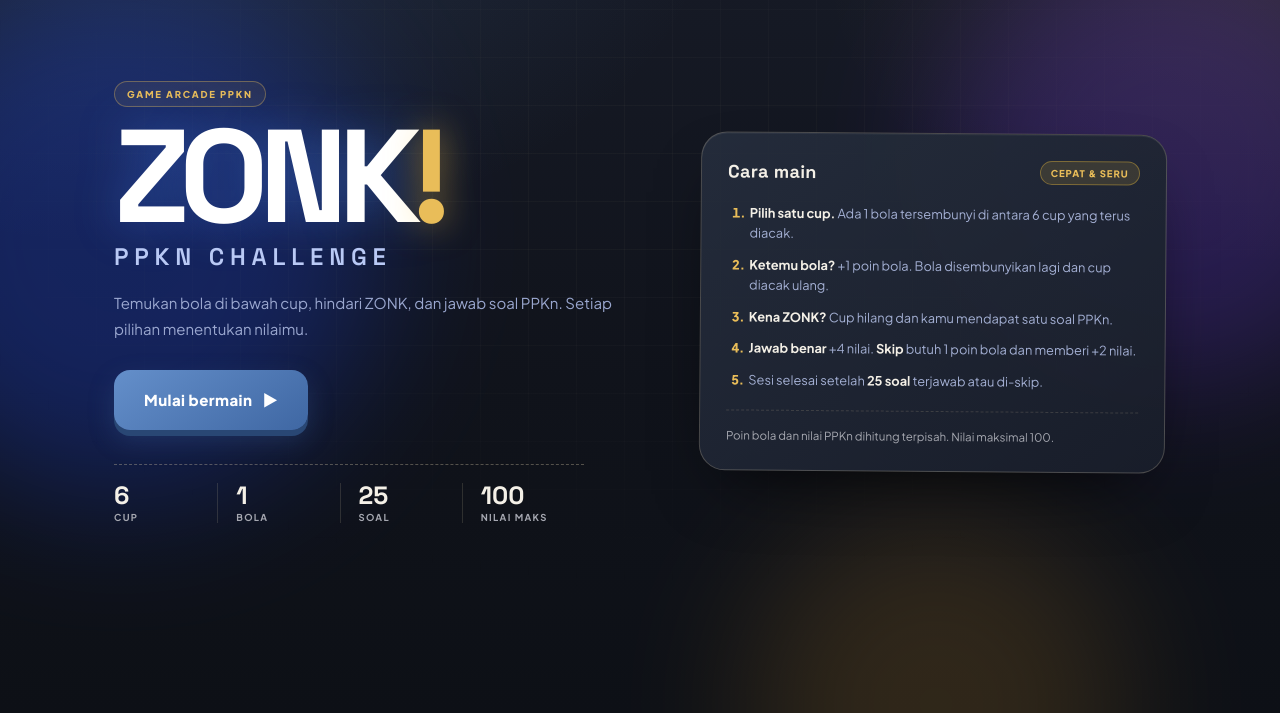
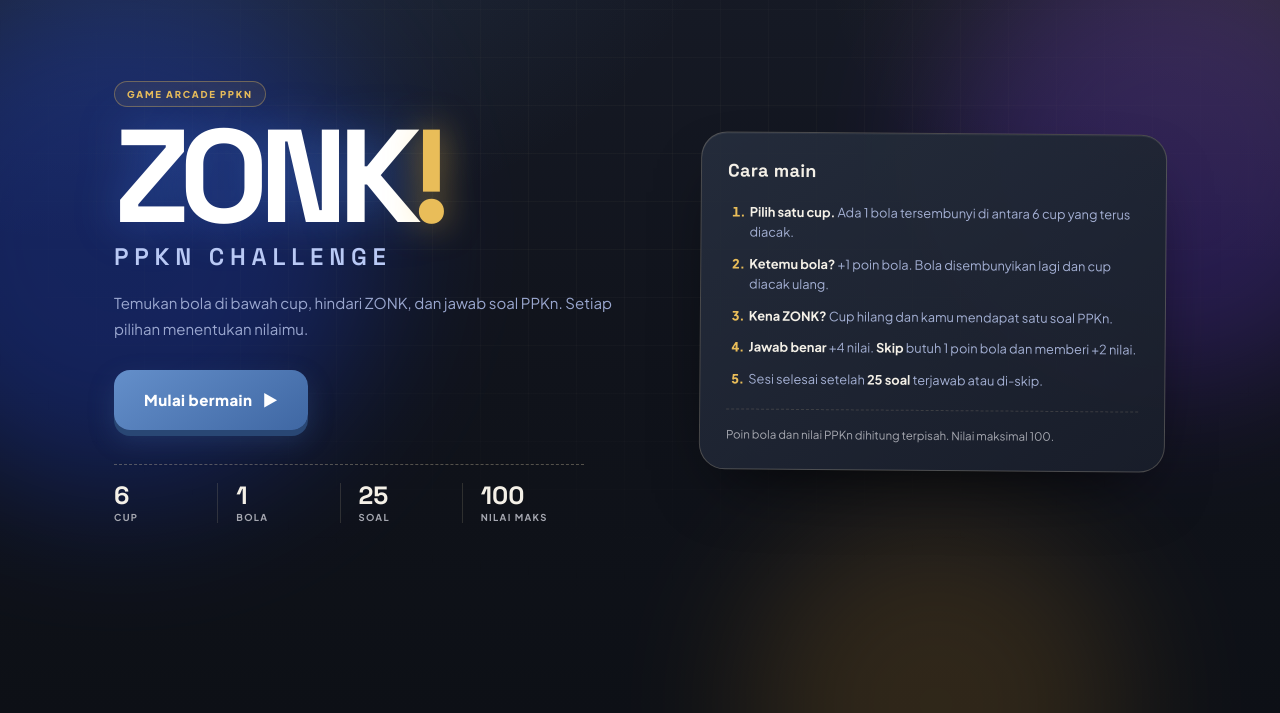
Before and after one commit to reysaa-NPU/game-pkn-pusing-bgt-, a plain HTML site: page index.html in a window 1280 px wide. Shown: the part 87-800 px from the top of the page. Drawn offline with Linux system fonts and the light colour scheme.

Commit message:
Update game PPKN

```diff
--- a/css/style.css
+++ b/css/style.css
@@ -406,19 +406,6 @@ button { font-family: inherit; }
   font-weight: 700;
   letter-spacing: 0.02em;
 }
-.how-chip {
-  padding: 5px 10px;
-  border-radius: 999px;
-  background: rgba(255, 201, 60, 0.12);
-  border: 1px solid rgba(255, 201, 60, 0.34);
-  color: var(--yellow);
-  font-size: 9.5px;
-  font-weight: 800;
-  letter-spacing: 0.1em;
-  text-transform: uppercase;
-  white-space: nowrap;
-}
-
 .how-list {
   margin: 20px 0 0;
   padding-left: 20px;
--- a/index.html
+++ b/index.html
@@ -95,7 +95,6 @@
         <aside class="how-card">
           <div class="how-head">
             <h2>Cara main</h2>
-            <span class="how-chip">Cepat &amp; seru</span>
           </div>
           <ol class="how-list">
             <li><b>Pilih satu cup.</b> Ada 1 bola tersembunyi di antara 6 cup yang terus diacak.</li>
```
